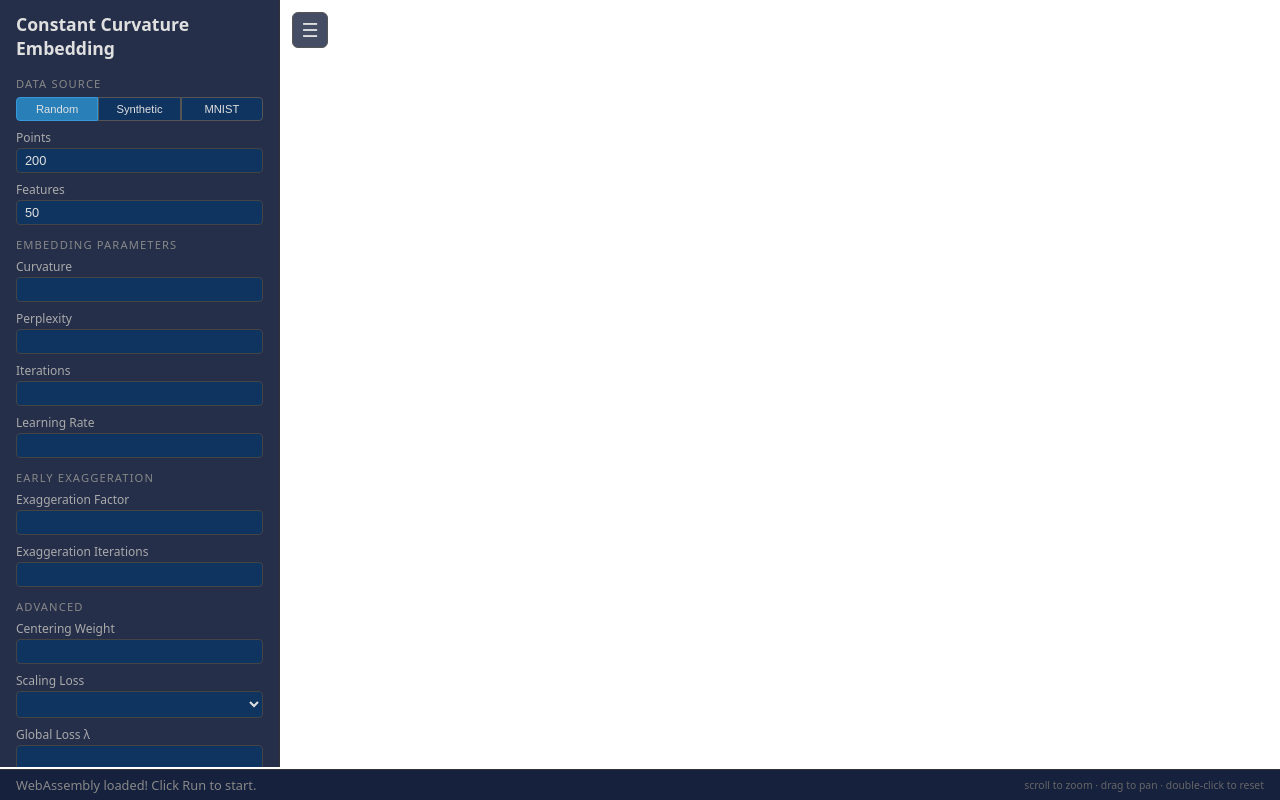
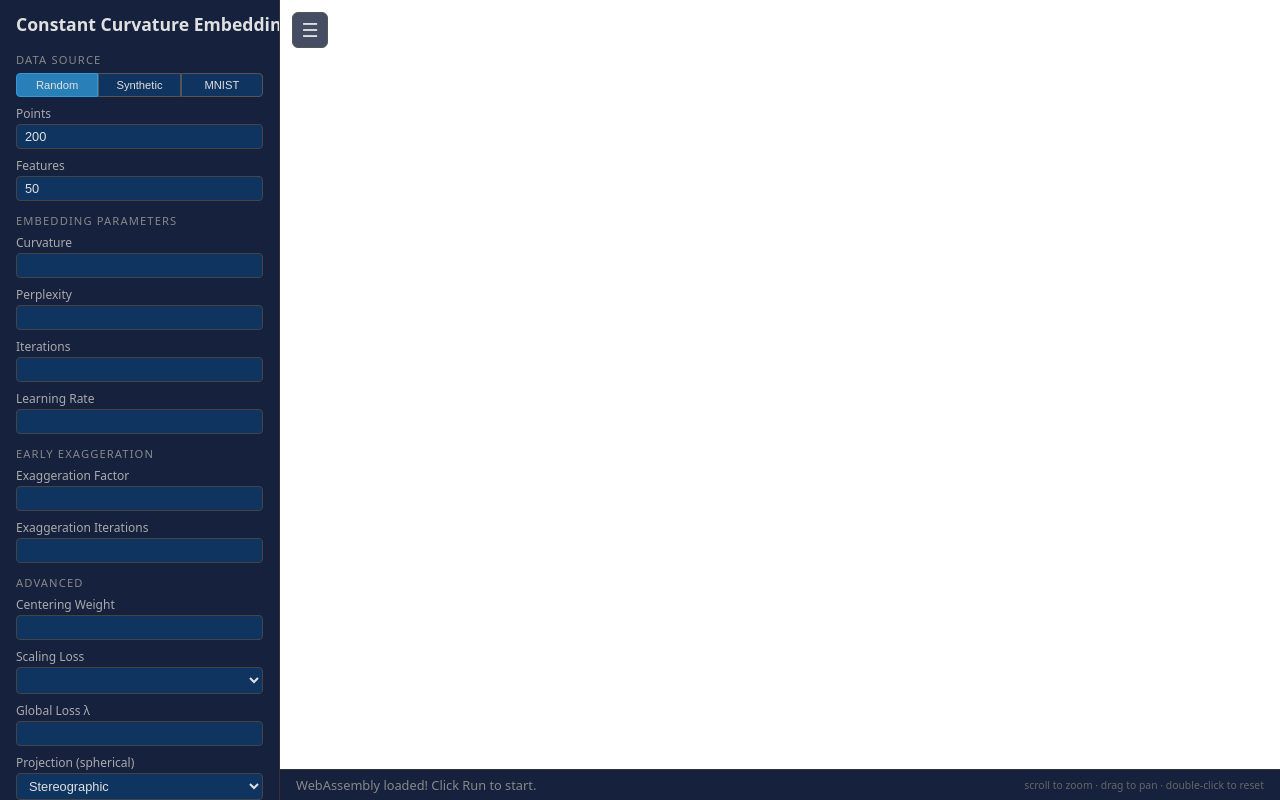
Before and after one commit to tbloemen/rust-fitting-curvature, a website built with Vite: page www/index.html in a window 1280 px wide. Built offline with nearby package versions, Linux system fonts and the light colour scheme; what fitting-web would draw is missing.

Commit message:
make sidebar and canvas flex on the same z

```diff
--- a/www/index.html
+++ b/www/index.html
@@ -6,9 +6,8 @@
     <link rel="stylesheet" href="style.css">
 </head>
 <body>
-    <button class="sidebar-toggle shifted" id="sidebar-toggle">&#9776;</button>
-
     <div class="sidebar" id="sidebar">
+        <div class="sidebar-content">
             <h1>Constant Curvature Embedding</h1>
 
             <div class="section">
@@ -130,8 +129,10 @@
                 <button id="step-btn" class="primary">Step</button>
             </div>
         </div>
+    </div>
 
     <div class="main">
+        <button class="sidebar-toggle shifted" id="sidebar-toggle">&#9776;</button>
         <div class="canvas-wrapper" id="canvas-wrapper">
             <div class="plot-title" id="plot-title"></div>
             <canvas id="canvas" width="500" height="500"></canvas>
--- a/www/index.js
+++ b/www/index.js
@@ -110,7 +110,13 @@ function setupCanvas() {
 function setupSidebarToggle() {
   sidebarToggle.addEventListener("click", () => {
     sidebar.classList.toggle("collapsed");
-    sidebarToggle.classList.toggle("shifted");
+  });
+  // Resize canvas after sidebar transition ends
+  sidebar.addEventListener("transitionend", () => {
+    setupCanvas();
+    if (runner !== null && animationId === null) {
+      runner.render();
+    }
   });
 }
 
--- a/www/style.css
+++ b/www/style.css
@@ -12,34 +12,36 @@ body {
   color: #e0e0e0;
   height: 100vh;
   overflow: hidden;
+  display: flex;
 }
 
-/* Sidebar — overlays on the left */
+/* Sidebar — flex child, collapsible */
 .sidebar {
-  position: absolute;
-  top: 0;
-  left: 0;
   width: 280px;
-  height: calc(100vh - 33px);
+  flex-shrink: 0;
+  height: 100vh;
   padding: 16px;
   padding-top: 12px;
-  background: #16213eee;
-  backdrop-filter: blur(8px);
+  background: #16213e;
   border-right: 1px solid #333;
   overflow-y: auto;
-  z-index: 10;
-  transform: translateX(0);
-  transition: transform 0.25s ease;
+  overflow-x: hidden;
+  transition: width 0.25s ease;
+  display: flex;
+  flex-direction: column;
 }
 .sidebar.collapsed {
-  transform: translateX(-100%);
+  width: 0;
+  padding: 0;
+  border-right: none;
 }
 .sidebar h1 {
   font-size: 1.1rem;
   margin-bottom: 16px;
+  white-space: nowrap;
 }
 
-/* Toggle button */
+/* Toggle button — top-left of main area */
 .sidebar-toggle {
   position: absolute;
   top: 12px;
@@ -59,15 +61,15 @@ body {
   justify-content: center;
   padding: 0;
   margin: 0;
-  transition:
-    left 0.25s ease,
-    background 0.15s;
+  transition: background 0.15s;
 }
 .sidebar-toggle:hover {
   background: #1a4a7a;
 }
-.sidebar-toggle.shifted {
-  left: 292px;
+
+.sidebar-content {
+  flex: 1;
+  white-space: nowrap;
 }
 
 .section {
@@ -141,9 +143,10 @@ button.primary:hover {
   flex: 1;
 }
 
-/* Main area — fills viewport, flex column so status bar doesn't overlap canvas */
+/* Main area — fills remaining space */
 .main {
-  width: 100vw;
+  flex: 1;
+  min-width: 0;
   height: 100vh;
   display: flex;
   flex-direction: column;
@@ -192,7 +195,7 @@ canvas {
   transition: opacity 0.2s;
 }
 
-/* Status bar at bottom — flex child, not absolute */
+/* Status bar at bottom */
 .status-bar {
   flex-shrink: 0;
   display: flex;
@@ -202,8 +205,6 @@ canvas {
   background: #16213e;
   border-top: 1px solid #333;
   font-size: 0.8rem;
-  z-index: 12;
-  position: relative;
 }
 .status-bar #status {
   color: #888;
```
Lines whose indentation alone changed are shown as unchanged.
